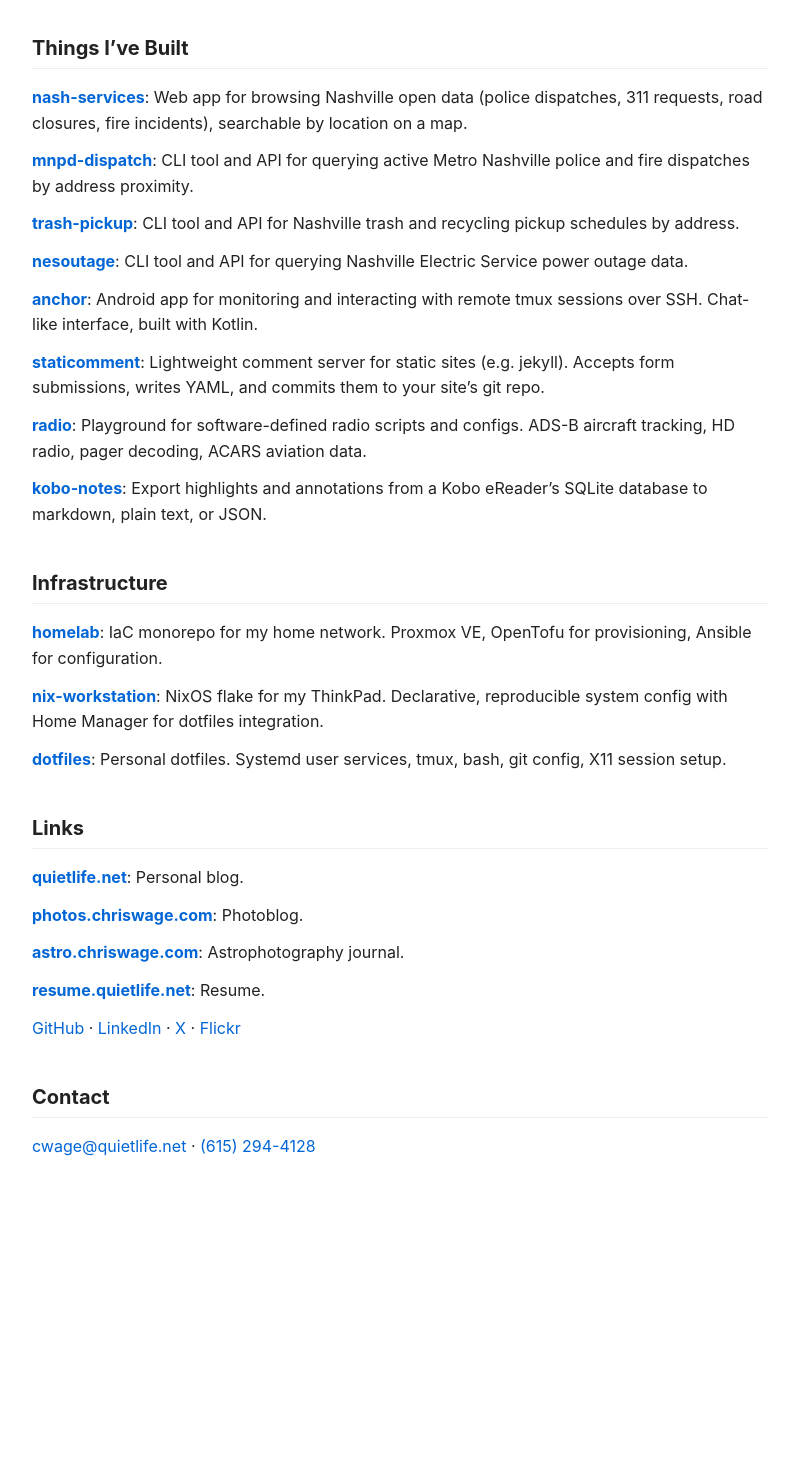
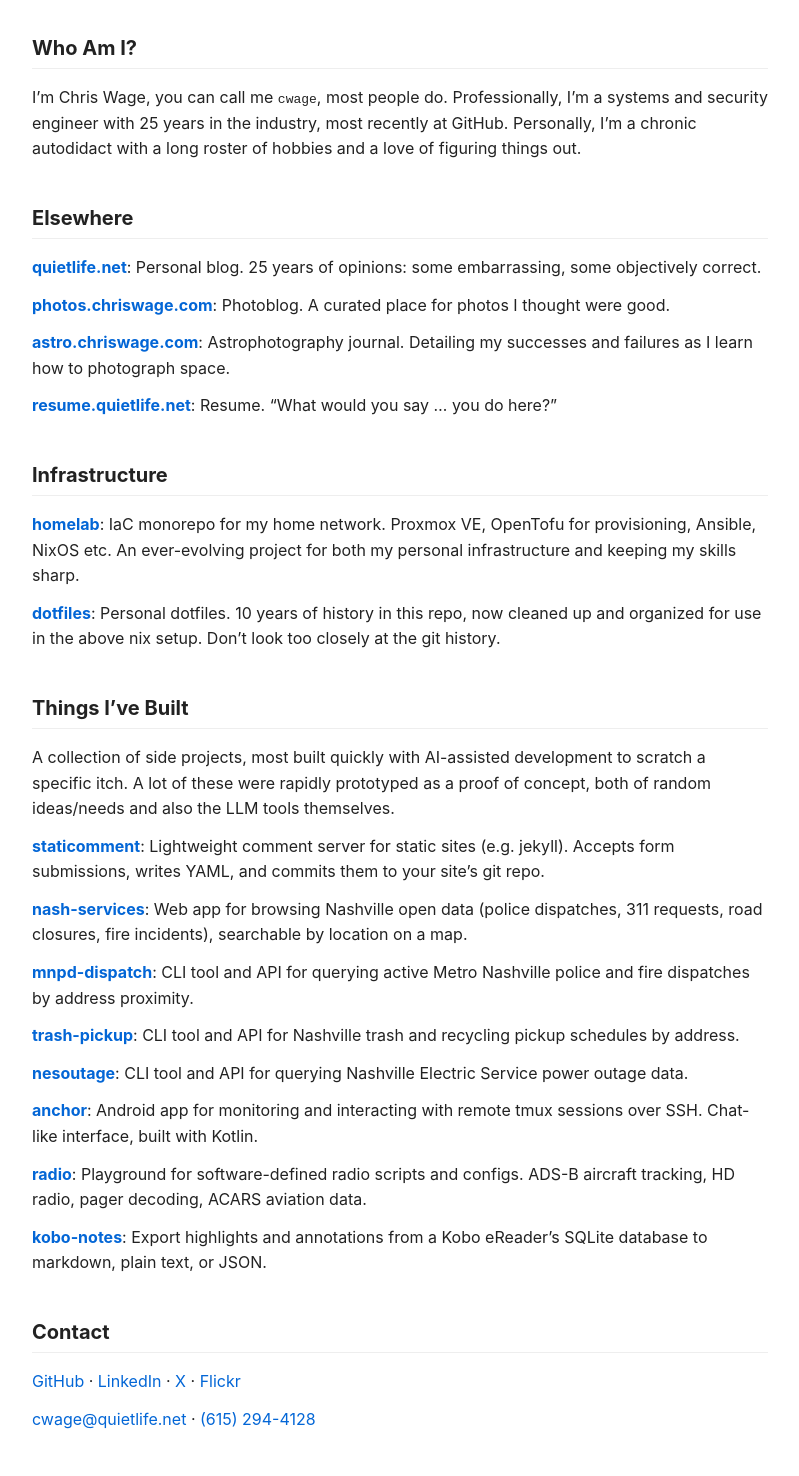
Before and after one commit to cwage/chriswage.com, a Jekyll site: the page built from index.md, in a window 1280 px wide. Shown: the whole page, without its empty margins (240-1039 px from the left). Built offline with Jekyll 4.4.1, drawn with Linux system fonts in a browser that asks for light colours; Markdown is read by kramdown in place of the engine named in the settings; before the commit the page ends 1204 px from its top, so only the background shows below that.

Commit message:
Add intro/bio section, reorder and refine content
Add "Who Am I?" intro with short bio. Rename "Links" to
"Elsewhere" and promote to top. Flesh out descriptions with
personality. Remove nix-workstation (folding into homelab).
Move social links to Contact section. Add intro blurb to
"Things I've Built" contextualizing AI-assisted development.

Co-Authored-By: Claude Opus 4.6 (1M context) <noreply@anthropic.com>

```diff
--- a/index.md
+++ b/index.md
@@ -3,7 +3,31 @@ layout: default
 title: Home
 ---
 
+## Who Am I?
+
+I'm Chris Wage, you can call me `cwage`, most people do. Professionally, I'm a systems and security engineer with 25 years in the industry, most recently at GitHub. Personally, I'm a chronic autodidact with a long roster of hobbies and a love of figuring things out.
+
+## Elsewhere
+
+**[quietlife.net](https://quietlife.net)**: Personal blog. 25 years of opinions: some embarrassing, some objectively correct.
+
+**[photos.chriswage.com](https://photos.chriswage.com)**: Photoblog. A curated place for photos I thought were good.
+
+**[astro.chriswage.com](https://astro.chriswage.com)**: Astrophotography journal. Detailing my successes and failures as I learn how to photograph space.
+
+**[resume.quietlife.net](https://resume.quietlife.net)**: Resume. "What would you say ... you do here?"
+
+## Infrastructure
+
+**[homelab](https://github.com/cwage/homelab)**: IaC monorepo for my home network. Proxmox VE, OpenTofu for provisioning, Ansible, NixOS etc. An ever-evolving project for both my personal infrastructure and keeping my skills sharp.
+
+**[dotfiles](https://github.com/cwage/dotfiles)**: Personal dotfiles. 10 years of history in this repo, now cleaned up and organized for use in the above nix setup. Don't look too closely at the git history.
+
 ## Things I've Built
+
+A collection of side projects, most built quickly with AI-assisted development to scratch a specific itch. A lot of these were rapidly prototyped as a proof of concept, both of random ideas/needs and also the LLM tools themselves.
+
+**[staticomment](https://github.com/cwage/staticomment)**: Lightweight comment server for static sites (e.g. jekyll). Accepts form submissions, writes YAML, and commits them to your site's git repo.
 
 **[nash-services](https://nash-services.quietlife.net)**: Web app for browsing Nashville open data (police dispatches, 311 requests, road closures, fire incidents), searchable by location on a map.
 
@@ -15,32 +39,12 @@ title: Home
 
 **[anchor](https://github.com/cwage/anchor)**: Android app for monitoring and interacting with remote tmux sessions over SSH. Chat-like interface, built with Kotlin.
 
-**[staticomment](https://github.com/cwage/staticomment)**: Lightweight comment server for static sites (e.g. jekyll). Accepts form submissions, writes YAML, and commits them to your site's git repo.
-
 **[radio](https://github.com/cwage/radio)**: Playground for software-defined radio scripts and configs. ADS-B aircraft tracking, HD radio, pager decoding, ACARS aviation data.
 
 **[kobo-notes](https://github.com/cwage/kobo-notes)**: Export highlights and annotations from a Kobo eReader's SQLite database to markdown, plain text, or JSON.
 
-## Infrastructure
-
-**[homelab](https://github.com/cwage/homelab)**: IaC monorepo for my home network. Proxmox VE, OpenTofu for provisioning, Ansible for configuration.
-
-**[nix-workstation](https://github.com/cwage/nix-workstation)**: NixOS flake for my ThinkPad. Declarative, reproducible system config with Home Manager for dotfiles integration.
-
-**[dotfiles](https://github.com/cwage/dotfiles)**: Personal dotfiles. Systemd user services, tmux, bash, git config, X11 session setup.
-
-## Links
-
-**[quietlife.net](https://quietlife.net)**: Personal blog.
-
-**[photos.chriswage.com](https://photos.chriswage.com)**: Photoblog.
-
-**[astro.chriswage.com](https://astro.chriswage.com)**: Astrophotography journal.
-
-**[resume.quietlife.net](https://resume.quietlife.net)**: Resume.
+## Contact
 
 [GitHub](https://github.com/cwage) · [LinkedIn](https://www.linkedin.com/in/chris-wage-5054b6153/) · [X](https://x.com/cwage) · [Flickr](https://www.flickr.com/photos/cwage)
 
-## Contact
-
 [cwage@quietlife.net](mailto:cwage@quietlife.net) · [(615) 294-4128](tel:+16152944128)
```
